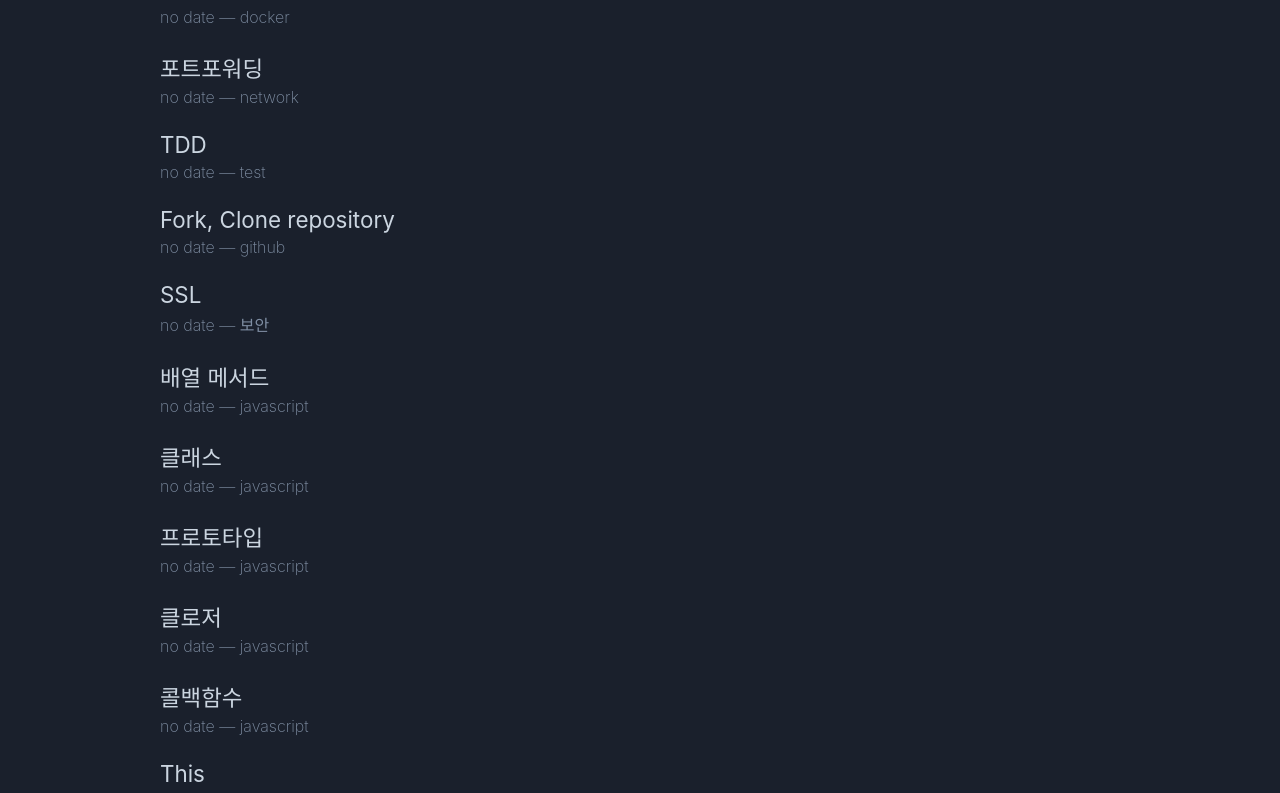
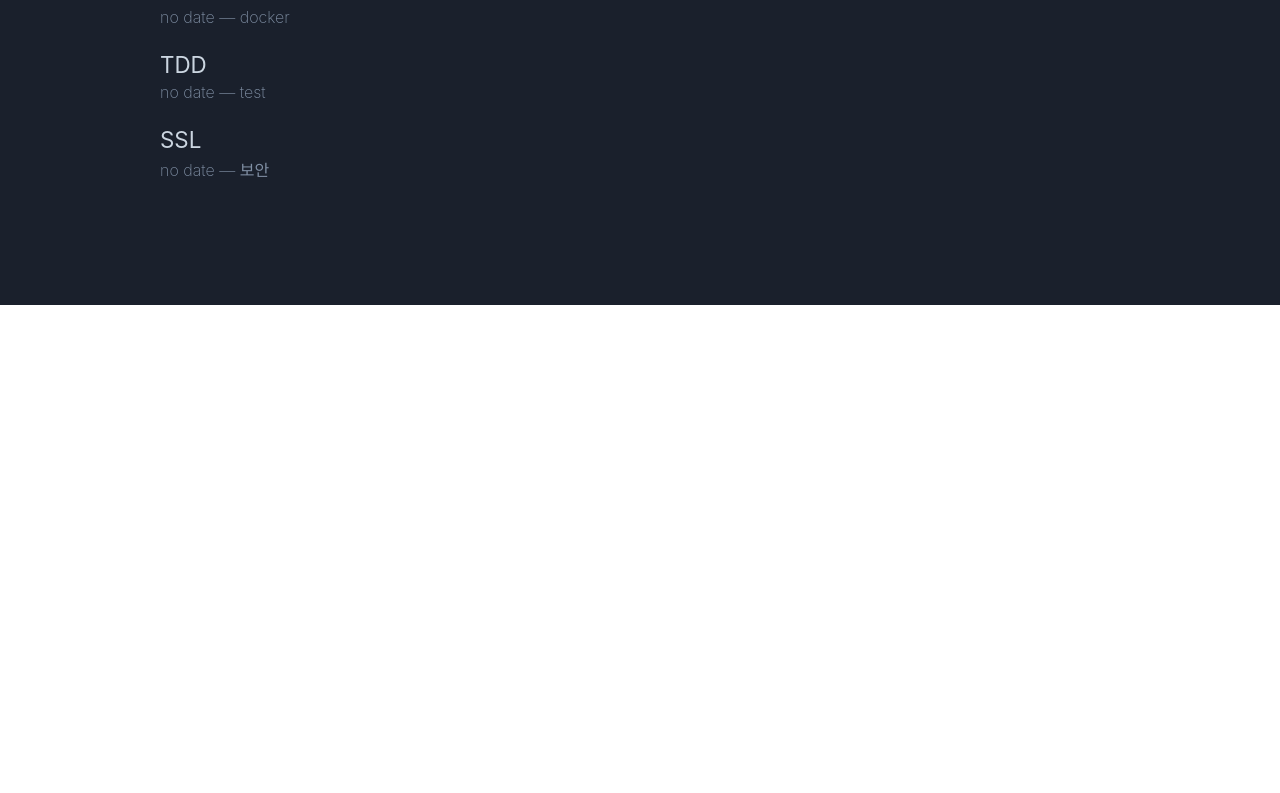
Before and after one commit to sua-no/next-blog, a Next.js app: page /posts in a window 1280 px wide. Shown: the part 2527-3320 px from the top of the page. After the commit the page ends 2832 px from the top, so only its background shows below. Built offline with nearby package versions, Linux system fonts and the light colour scheme.

Commit message:
feat: hide posts

```diff
--- a/pages/posts/index.tsx
+++ b/pages/posts/index.tsx
@@ -3,18 +3,36 @@
 import { List, Seo } from '../../components';
 import { GetStaticProps } from 'next';
 import styles from '../../styles/Posts.module.scss';
+import { useMemo } from 'react';
 
 interface PostsProps {
   allPostData: Array<PostType>;
 }
 
+const HIDE_POSTS = [
+    '1',
+    '2',
+    '3',
+    '4',
+    '5',
+    '6',
+    '7',
+    '8',
+    '10',
+    '12',
+]
+
 const Posts = ({ allPostData }: PostsProps) => {
+const posts = useMemo(()=>allPostData.filter(({id}) =>
+       !HIDE_POSTS.includes(id)
+    ,[]),[allPostData])
+
   return (
     <>
       <Seo title="posts" />
       <section className={styles.root}>
         <ul>
-          {allPostData.map((e) => {
+          {posts.map((e) => {
             return <List key={e.id} {...e} />;
           })}
         </ul>
```
